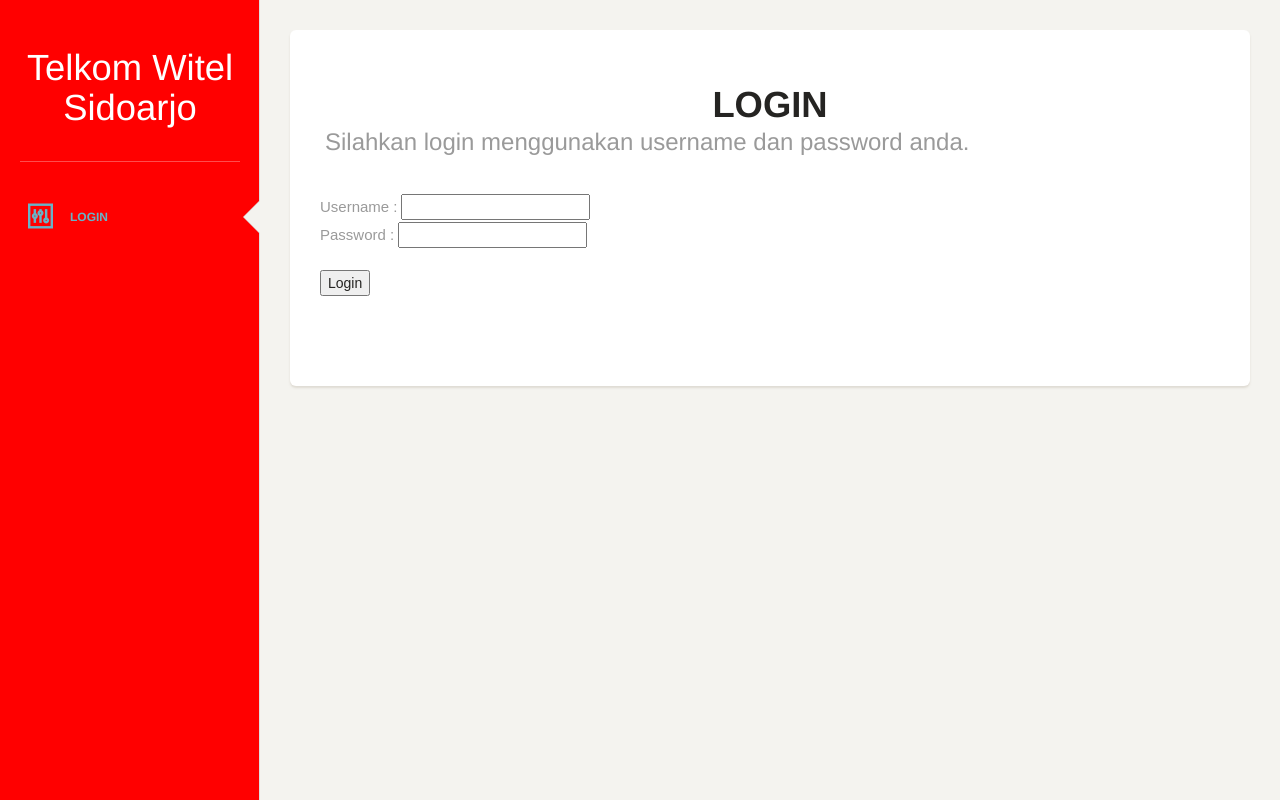
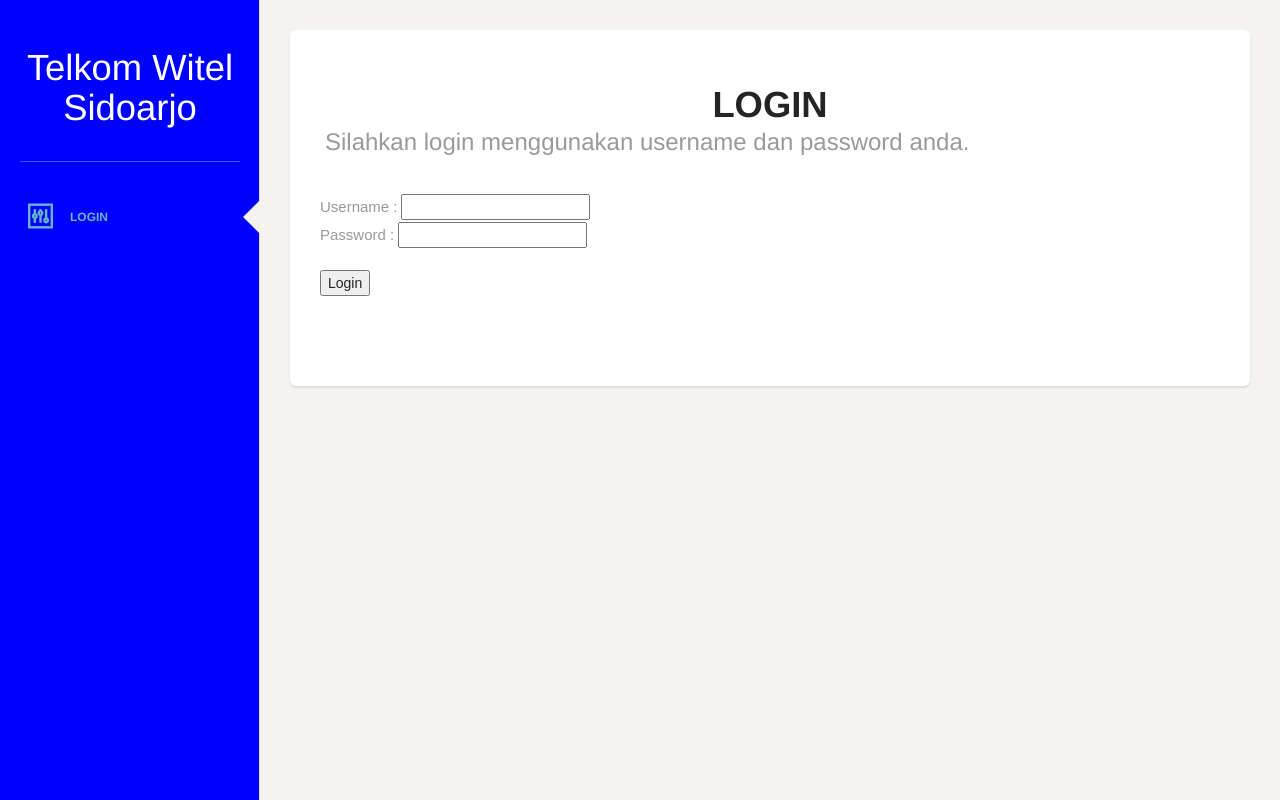
Before and after one commit to dsatriia/magangtelkom, a PHP site: page /index.php in a window 1280 px wide. Run offline with PHP 8.4, Linux system fonts and the light colour scheme; some libraries are stand-ins or nearby versions; some web fonts are replaced.

Commit message:
ganti warna sidebar

```diff
--- a/sidebar/sidebar_login.php
+++ b/sidebar/sidebar_login.php
@@ -1,7 +1,7 @@
 <div class="wrapper">
     <div class="sidebar" data-background-color="black" data-active-color="info">
 
-        <div class="sidebar-wrapper" style="background-color:red">
+        <div class="sidebar-wrapper" style="background-color:blue">
             <div class="logo">
                 <h2 style="color:white"><center> Telkom Witel Sidoarjo </center></h2>
             </div>
```
